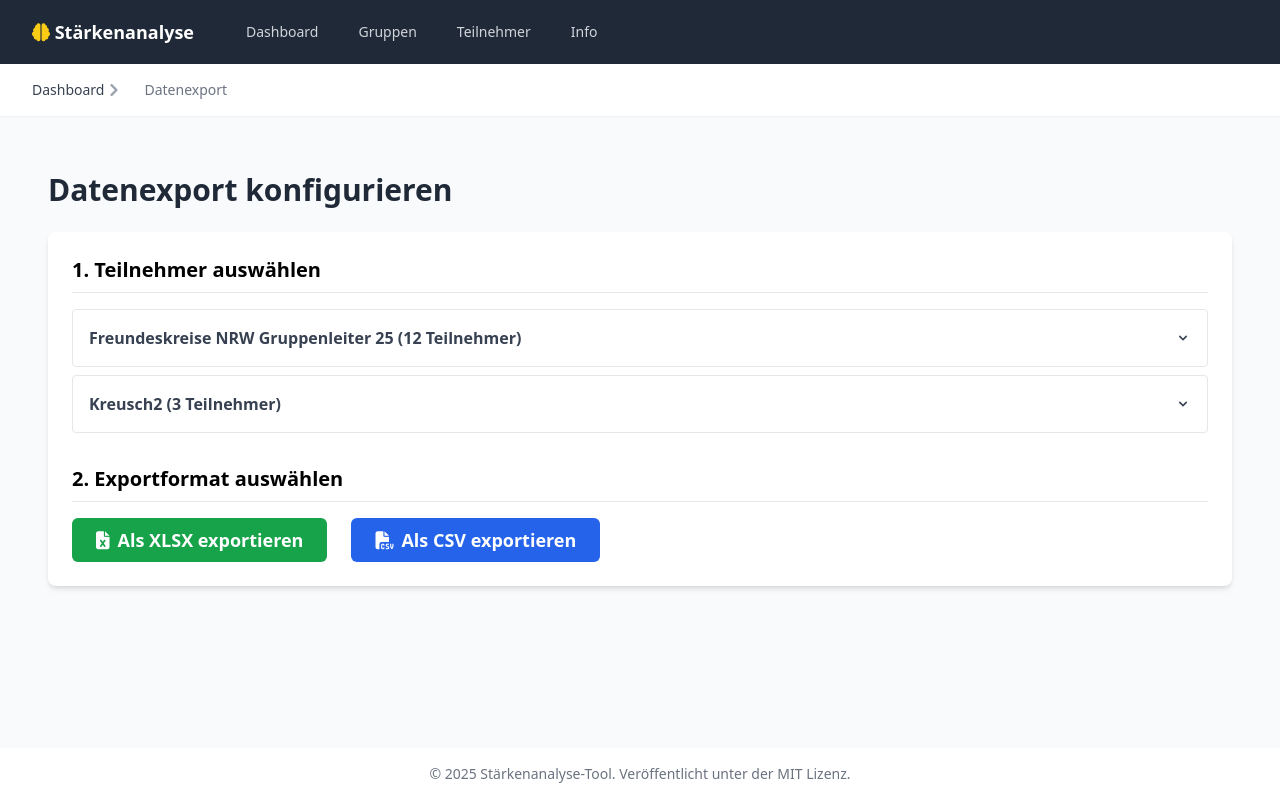
After one commit to kreusch-vartmann/staerkenanalyse-app, a Flask app: page /export/selection in a window 1280 px wide. The commit adds this page. Run offline with Flask 3, Linux system fonts and the light colour scheme; data comes from the database, SQL or seed files in the repository; both versions use the stored data as it was after the commit; some libraries are stand-ins or nearby versions.

Commit message:
csv and xlsx export, fixed pdf print design

```diff
--- a/app.py
+++ b/app.py
@@ -2,14 +2,17 @@
 Hauptanwendung für das Stärkenanalyse-Tool.
 """
 import os
+import io
 import json
 from datetime import datetime, UTC
 
 from flask import (Flask, render_template, request, redirect, url_for,
                    flash, jsonify, session)
+from flask import Response
 from werkzeug.utils import secure_filename
 
 import database as db
+import pandas as pd
 from ki_services import generate_report_with_ai
 from utils import get_file_content, clean_json_response
 
@@ -137,8 +140,6 @@ def show_data_entry(participant_id):
     flash("Teilnehmer nicht gefunden.", "error")
     return redirect(url_for('manage_participants'))
 
-from datetime import datetime # Fügen Sie dies am Anfang der Datei hinzu, falls es fehlt
-
 @app.route('/participant/<int:participant_id>/report')
 def show_report(participant_id):
     participant = db.get_participant_by_id(participant_id)
@@ -226,6 +227,99 @@ def execute_batch_ai_analysis():
         group=group,
         analysis_data=analysis_data,
         breadcrumbs=breadcrumbs
+    )
+@app.route('/export/selection')
+def export_selection():
+    """Zeigt die Seite zur Auswahl der zu exportierenden Daten an."""
+    groups = db.get_all_groups()
+    groups_with_participants = []
+    for group in groups:
+        participants = db.get_participants_by_group(group['id'])
+        groups_with_participants.append({
+            'id': group['id'],
+            'name': group['name'],
+            'participants': participants
+        })
+
+    breadcrumbs = [{"link": url_for('dashboard'), "text": "Dashboard"}, {"text": "Datenexport"}]
+    return render_template('export_selection.html',
+                           groups_with_participants=groups_with_participants,
+                           breadcrumbs=breadcrumbs)
+
+@app.route('/export/data', methods=['POST'])
+def export_data():
+    """Verarbeitet die Auswahl und generiert die Export-Datei (XLSX oder CSV)."""
+    participant_ids = request.form.getlist('participant_ids')
+    export_format = request.form.get('format', 'xlsx') # Standard ist xlsx
+
+    if not participant_ids:
+        flash("Keine Teilnehmer für den Export ausgewählt.", "warning")
+        return redirect(url_for('export_selection'))
+
+    selected_participants = [db.get_participant_by_id(pid) for pid in participant_ids]
+
+    # --- KORREKTUR HIER ---
+    # Wir wandeln jedes 'group' (ein sqlite3.Row-Objekt) in ein echtes dict() um.
+    all_groups = {group['id']: dict(group) for group in db.get_all_groups()}
+
+    records = []
+    for p in selected_participants:
+        if not p: continue
+        group_info = all_groups.get(p.get('group_id'), {})
+        record = {
+            'Teilnehmer ID': p.get('id'),
+            'Name': p.get('name'),
+            'Gruppe': group_info.get('name'), # Diese Zeile funktioniert jetzt, da group_info ein dict ist
+            'Beobachtung (Sozial)': p.get('observations', {}).get('social', ''),
+            'Beobachtung (Verbal)': p.get('observations', {}).get('verbal', ''),
+            'SK - Flexibilität': p.get('sk_ratings', {}).get('flexibility'),
+            'SK - Teamorientierung': p.get('sk_ratings', {}).get('team_orientation'),
+            'SK - Prozessorientierung': p.get('sk_ratings', {}).get('process_orientation'),
+            'SK - Ergebnisorientierung': p.get('sk_ratings', {}).get('results_orientation'),
+            'VK - Flexibilität': p.get('vk_ratings', {}).get('flexibility'),
+            'VK - Beratung': p.get('vk_ratings', {}).get('consulting'),
+            'VK - Sachlichkeit': p.get('vk_ratings', {}).get('objectivity'),
+            'VK - Zielorientierung': p.get('vk_ratings', {}).get('goal_orientation'),
+            'KI-Text (Sozial)': p.get('ki_texts', {}).get('social_text', ''),
+            'KI-Text (Verbal)': p.get('ki_texts', {}).get('verbal_text', ''),
+            'KI-Text (Zusammenfassung)': p.get('ki_texts', {}).get('summary_text', ''),
+        }
+        records.append(record)
+
+    if not records:
+        flash("Konnte Daten für die ausgewählten Teilnehmer nicht laden.", "error")
+        return redirect(url_for('export_selection'))
+
+    df = pd.DataFrame(records)
+    output = io.BytesIO()
+    filename = f"staerkenanalyse_export_{datetime.now().strftime('%Y-%m-%d')}"
+
+    if export_format == 'xlsx':
+        with pd.ExcelWriter(output, engine='xlsxwriter') as writer:
+            df.to_excel(writer, index=False, sheet_name='Export')
+            worksheet = writer.sheets['Export']
+            for idx, col in enumerate(df):
+                max_len = max((df[col].astype(str).map(len).max(), len(str(df[col].name)))) + 2
+                worksheet.set_column(idx, idx, max_len if max_len < 100 else 100)
+
+        mimetype = "application/vnd.openxmlformats-officedocument.spreadsheetml.sheet"
+        filename += ".xlsx"
+
+    elif export_format == 'csv':
+        df.to_csv(output, index=False, encoding='utf-8-sig')
+        mimetype = "text/csv"
+        filename += ".csv"
+
+    else:
+        flash("Ungültiges Exportformat ausgewählt.", "error")
+        return redirect(url_for('export_selection'))
+
+    output.seek(0)
+
+    return Response(
+        output,
+        mimetype=mimetype,
+        headers={"Content-Disposition": f"attachment;filename={filename}"}
     )
 
 @app.route('/api/group/<int:group_id>/participants')
--- a/database.py
+++ b/database.py
@@ -289,3 +289,36 @@ def save_report_details(participant_id, group_details, footer_data):
         (footer_json, participant_id)
     )
     db_conn.commit()
+
+def get_all_participants_for_export():
+    """
+    Holt alle Teilnehmer mit zugehörigen Gruppendaten für den Export.
+    Gibt eine Liste von Dictionaries zurück, bei denen JSON-Felder bereits geparst sind.
+    """
+    query = """
+        SELECT
+            p.id,
+            g.name as group_name,
+            g.date as group_date,
+            g.location as group_location
+        FROM participants p
+        JOIN groups g ON p.group_id = g.id
+        ORDER BY g.name, p.name
+    """
+    participant_rows = query_db(query)
+    if not participant_rows:
+        return []
+
+    participants = []
+    for row in participant_rows:
+        # Hier wird die bestehende, robuste Funktion get_participant_by_id genutzt,
+        # um sicherzustellen, dass alle JSON-Daten korrekt geparst werden.
+        clean_participant = get_participant_by_id(row['id'])
+        if clean_participant:
+            # Füge die zusätzlichen Gruppen-Infos aus der ersten Abfrage hinzu
+            clean_participant['group_name'] = row['group_name']
+            clean_participant['group_date'] = row['group_date']
+            clean_participant['group_location'] = row['group_location']
+            participants.append(clean_participant)
+
+    return participants
--- a/requirements.txt
+++ b/requirements.txt
@@ -99,3 +99,4 @@ Werkzeug==3.1.3
 xlsxwriter==3.2.9
 yarl==1.20.1
 zipp==3.23.0
+pandas==2.2.2
--- a/templates/base.html
+++ b/templates/base.html
@@ -77,7 +77,7 @@
 
     <footer class="bg-white mt-auto">
         <div class="mx-auto max-w-7xl px-4 py-4 sm:px-6 lg:px-8">
-            <p class="text-center text-sm text-gray-500">&copy; {{ current_year }} Stärkenanalyse-Tool. Alle Rechte vorbehalten.</p>
+            <p class="text-center text-sm text-gray-500">&copy; {{ current_year }} Stärkenanalyse-Tool. Veröffentlicht unter der MIT Lizenz.</p>
         </div>
     </footer>
 
--- /dev/null
+++ b/templates/export_selection.html
@@ -0,0 +1,80 @@
+{% extends 'base.html' %}
+
+{% block title %}Datenexport konfigurieren{% endblock %}
+
+{% block content %}
+<div class="container mx-auto px-4 py-8">
+    <h2 class="text-3xl font-bold text-gray-800 mb-6">Datenexport konfigurieren</h2>
+
+    <form action="{{ url_for('export_data') }}" method="post">
+        <div class="bg-white p-6 rounded-lg shadow-md">
+            <h3 class="text-xl font-semibold mb-4 border-b pb-2">1. Teilnehmer auswählen</h3>
+
+            <div id="accordion-container" class="space-y-2">
+                {% for group in groups_with_participants %}
+                <div class="border rounded">
+                    <button type="button" class="accordion-header w-full flex justify-between items-center p-4 text-left font-semibold text-gray-700 hover:bg-gray-100">
+                        <span>{{ group.name }} ({{ group.participants | length }} Teilnehmer)</span>
+                        <svg class="w-4 h-4 shrink-0" fill="currentColor" viewBox="0 0 20 20" xmlns="http://www.w3.org/2000/svg"><path fill-rule="evenodd" d="M5.293 7.293a1 1 0 011.414 0L10 10.586l3.293-3.293a1 1 0 111.414 1.414l-4 4a1 1 0 01-1.414 0l-4-4a1 1 0 010-1.414z" clip-rule="evenodd"></path></svg>
+                    </button>
+                    <div class="accordion-content hidden p-4 bg-gray-50 border-t">
+                        <div class="mb-3">
+                            <label class="inline-flex items-center">
+                                <input type="checkbox" class="form-checkbox h-5 w-5 text-blue-600 select-all-group" data-group-id="{{ group.id }}">
+                                <span class="ml-2 text-sm">Alle Teilnehmer dieser Gruppe auswählen</span>
+                            </label>
+                        </div>
+                        <div class="grid grid-cols-2 md:grid-cols-3 lg:grid-cols-4 gap-2">
+                            {% for participant in group.participants %}
+                            <div>
+                                <label class="inline-flex items-center">
+                                    <input type="checkbox" class="form-checkbox h-5 w-5 text-blue-600 participant-checkbox group-{{ group.id }}" name="participant_ids" value="{{ participant.id }}">
+                                    <span class="ml-2">{{ participant.name }}</span>
+                                </label>
+                            </div>
+                            {% endfor %}
+                        </div>
+                    </div>
+                </div>
+                {% endfor %}
+            </div>
+
+            <h3 class="text-xl font-semibold mb-4 mt-8 border-b pb-2">2. Exportformat auswählen</h3>
+            <div class="flex items-center space-x-6">
+                <button type="submit" name="format" value="xlsx" class="py-2 px-6 rounded-md text-white bg-green-600 hover:bg-green-700 font-semibold text-lg">
+                    <i class="fas fa-file-excel mr-2"></i>Als XLSX exportieren
+                </button>
+                <button type="submit" name="format" value="csv" class="py-2 px-6 rounded-md text-white bg-blue-600 hover:bg-blue-700 font-semibold text-lg">
+                    <i class="fas fa-file-csv mr-2"></i>Als CSV exportieren
+                </button>
+            </div>
+        </div>
+    </form>
+</div>
+
+<script>
+    document.addEventListener('DOMContentLoaded', function () {
+        // Akkordeon-Funktionalität
+        const accordions = document.querySelectorAll('.accordion-header');
+        accordions.forEach(button => {
+            button.addEventListener('click', () => {
+                const content = button.nextElementSibling;
+                content.classList.toggle('hidden');
+                button.querySelector('svg').classList.toggle('rotate-180');
+            });
+        });
+
+        // "Alle auswählen" Funktionalität
+        const selectAllCheckboxes = document.querySelectorAll('.select-all-group');
+        selectAllCheckboxes.forEach(checkbox => {
+            checkbox.addEventListener('change', (e) => {
+                const groupId = e.target.dataset.groupId;
+                const participantCheckboxes = document.querySelectorAll(`.participant-checkbox.group-${groupId}`);
+                participantCheckboxes.forEach(pc => {
+                    pc.checked = e.target.checked;
+                });
+            });
+        });
+    });
+</script>
+{% endblock %}
```
Also changed, not shown: templates/dashboard.html (+6 -1 lines), templates/staerkenanalyse_bericht_vorlage3.html (+12 -3 lines), database.db, readme.txt.
